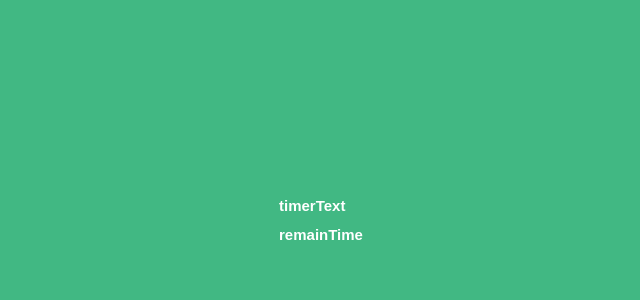
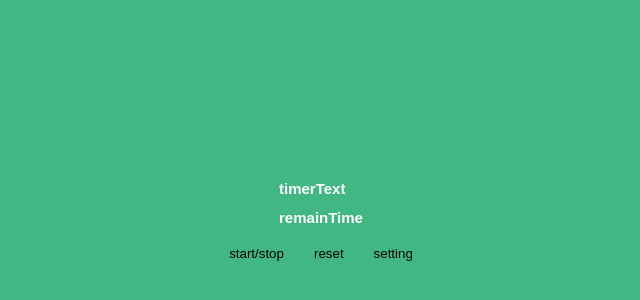
Before and after one commit to GitHWS/vue-pomodoro-timer, a Vue app: page / in a window 1280 px wide. Shown: the part 186-486 px from the top of the page, without its empty margins (319-959 px from the left). Built offline with nearby package versions, Linux system fonts and the light colour scheme; a web font is replaced by a local one.

Commit message:
:lipstick: Timer-controls 영역 지정 및 스타일 적용
타이머 동작을 위한 Timer-controls 영역 지정 및 스타일 적용

```diff
--- a/src/App.vue
+++ b/src/App.vue
@@ -3,6 +3,11 @@
     <div>
       <h2>timerText</h2>
       <h1>remainTime</h1>
+    </div>
+    <div class="timer__controls">
+      <button>start/stop</button>
+      <button>reset</button>
+      <button>setting</button>
     </div>
   </section>
 </template>
@@ -18,4 +23,9 @@
   align-items: center;
   row-gap: 2rem;
 }
+
+.timer__controls {
+  display: flex;
+  gap: 3rem;
+}
 </style>
```
